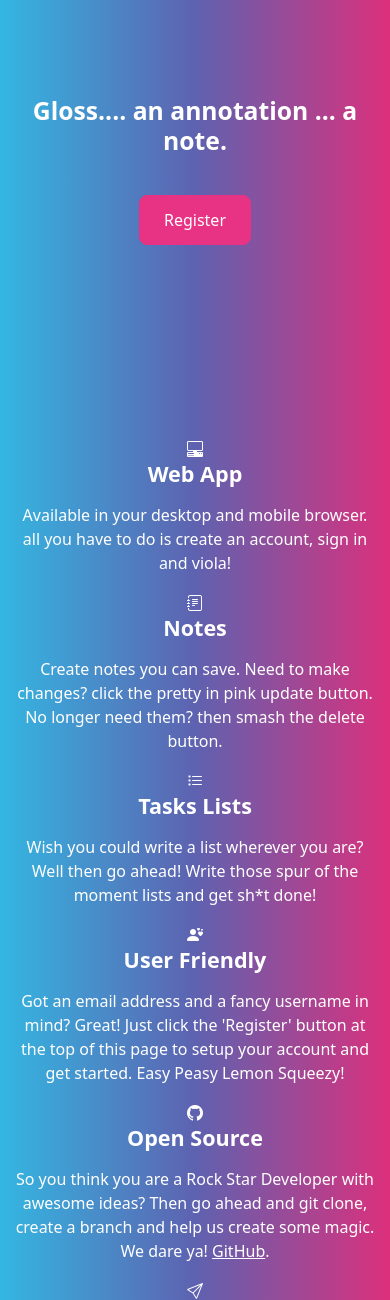
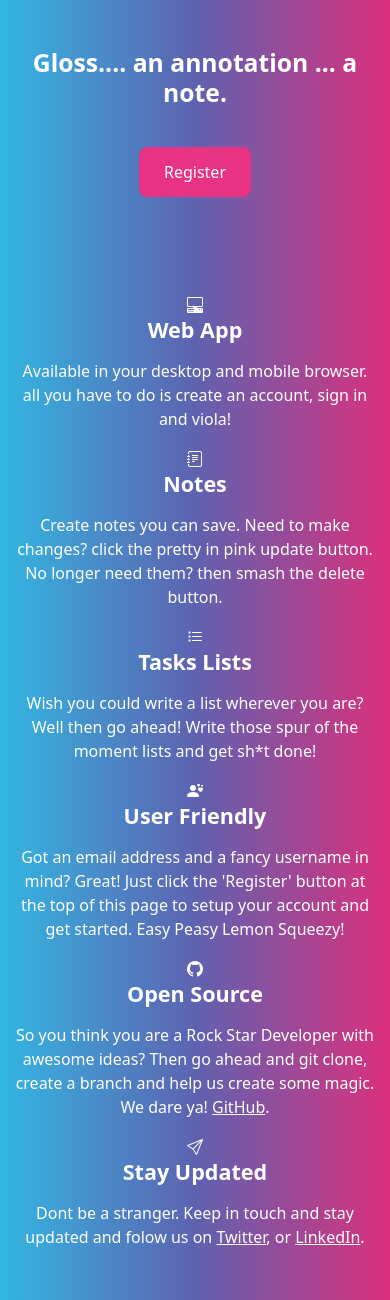
Before and after one commit to CodeConnoisseur74/gloss, a Django app: page / in a window 390 px wide. Shown: the part 72-1372 px from the top of the page. Run offline with Django 4.2, Linux system fonts and the light colour scheme.

Commit message:
fix responsive issues in index.html

```diff
--- a/note/templates/note/index.html
+++ b/note/templates/note/index.html
@@ -37,14 +37,15 @@
   {% endfor %}
 
   <body>
-    <div class="text-center mt-5 mt-lg-3 mb-5 mb-lg-5">
+    <div class="text-center mt-4 mt-lg-3 mb-4 mb-lg-5">
       <h2>Gloss.... an annotation ... a note.</h2>
       <br />
       <a class="btn btn-primary" type="button" href="{% url 'register' %}">Register</a>
     </div>
+
     <!-- Flexbox container with adjusted spacing for responsiveness -->
     <div class="d-flex justify-content-center align-items-center min-vh-50">
-      <div class="container text-center mt-5 mb-5">
+      <div class="container text-center mt-4 mb-4">
         <div class="row">
           <div class="col-lg-4 col-sm-6">
             <div class="icon">
--- a/note/templates/note/my-login.html
+++ b/note/templates/note/my-login.html
@@ -1,6 +1,6 @@
 {% load static %}
 {% load crispy_forms_tags %}
-<html lang="en" data-bs-theme="dark">
+<html lang="en">
   <head>
     <title>Gloss | Login</title>
     <meta charset="utf-8" />
@@ -10,7 +10,7 @@
     <link rel="stylesheet" href="{% static 'css/styles.css' %}" />
     <link rel="stylesheet" href="https://cdnjs.cloudflare.com/ajax/libs/font-awesome/4.7.0/css/font-awesome.min.css" />
   </head>
-  <body class="no-scroll">
+  <body>
     <div class="container d-flex justify-content-center align-items-center min-vh-100">
       <div class="col-12 col-sm-10 col-md-8 col-lg-6 bg-tertiary shadow-lg p-5 form-layout">
         <h3 class="text-center">Login to your account</h3>
--- a/note/templates/note/password-reset-sent.html
+++ b/note/templates/note/password-reset-sent.html
@@ -13,5 +13,10 @@
     <h3>Password reset sent</h3>
     <br />
     <p>We've emailed you instructions for setting a new password!</p>
+    <br />
+    <br />
+    <div class="text-center">
+      <a href="{% url 'reset_password' %}">Resend reset password link</a>
+    </div>
   </div>
 </html>
--- a/note/templates/note/password-reset.html
+++ b/note/templates/note/password-reset.html
@@ -1,6 +1,6 @@
 {% load static %}
 {% load crispy_forms_tags %}
-<html lang="en" data-bs-theme="dark">
+<html lang="en">
   <head>
     <title>Gloss | Password reset</title>
     <meta charset="utf-8" />
--- a/note/templates/note/register.html
+++ b/note/templates/note/register.html
@@ -1,6 +1,6 @@
 {% load static %}
 {% load crispy_forms_tags %}
-<html lang="en" data-bs-theme="dark">
+<html lang="en">
   <head>
     <title>Gloss | Register</title>
     <meta charset="utf-8" />
--- a/note/views.py
+++ b/note/views.py
@@ -56,9 +56,7 @@ def my_login(request):
 
 def user_logout(request):
     auth.logout(request)
-
     messages.success(request, 'You were logged out securely!')
-
     return redirect('')
 
 
@@ -159,5 +157,7 @@ def delete_note(request, pk):
 
     if request.method == 'POST':
         note.delete()
+        messages.success(request, 'Note deleted!')
+        return redirect('my-notes')
 
     return render(request, 'note/delete-note.html')
```
